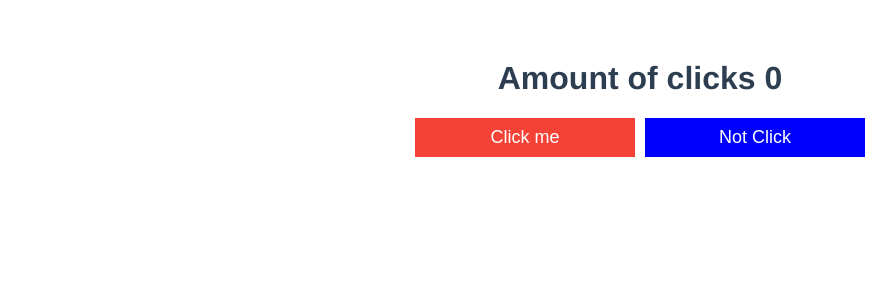
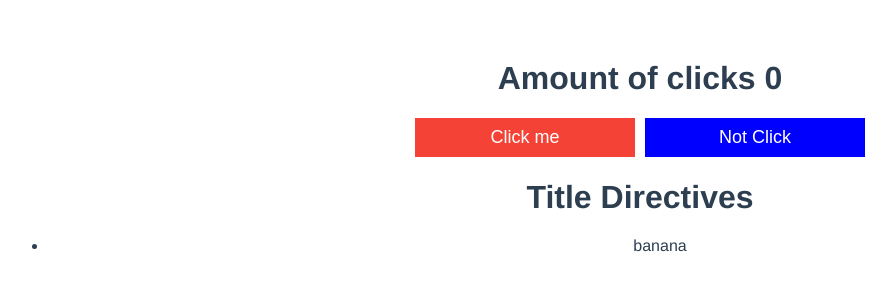
Before and after one commit to Taras-Roboteckyi/Vue-CLI_first-app, a Vue app: page / in a window 1280 px wide. Shown: the top 300 px of the page, without its empty margins (0-896 px from the left). Built offline with nearby package versions, Linux system fonts and the light colour scheme.

Commit message:
add v-if and v-show directory

```diff
--- a/src/App.vue
+++ b/src/App.vue
@@ -3,17 +3,19 @@
     <h1>{{ title }}</h1>
     <ButtonClick @click="increment">Click me</ButtonClick>
     <ButtonClick outlined>Not Click</ButtonClick>
+    <DirectivesTest />
   </div>
 </template>
 
 <script>
 
 import ButtonClick from "./components/Button.vue";
+import DirectivesTest from "./components/DirectivesTest.vue";
 
 export default {
 
   name: "App",
-  components: { ButtonClick },
+  components: { ButtonClick, DirectivesTest },
   data() {
     return { amountOfClicks: 0 }
   },
--- /dev/null
+++ b/src/components/DirectivesTest.vue
@@ -0,0 +1,28 @@
+<template>
+    <div v-if="isVisible">
+        <h1>Title Directives</h1>
+        <ul>
+            <template v-for="fruit in fruits">
+                <li v-if="fruit === 'banana'" :key="fruit">{{ fruit }}</li>
+            </template>
+        </ul>
+    </div>
+</template>
+
+<script>
+export default {
+    name: "DirectiveTests",
+    data() {
+        return {
+            isVisible: true,
+            fruits: ["apple", "banana", "kiwi"],
+            cars: {
+                audi: { color: "red" },
+                bmw: { color: "black" }
+            }
+        }
+    }
+}
+</script>
+
+<style lang="scss" scoped></style>
```
